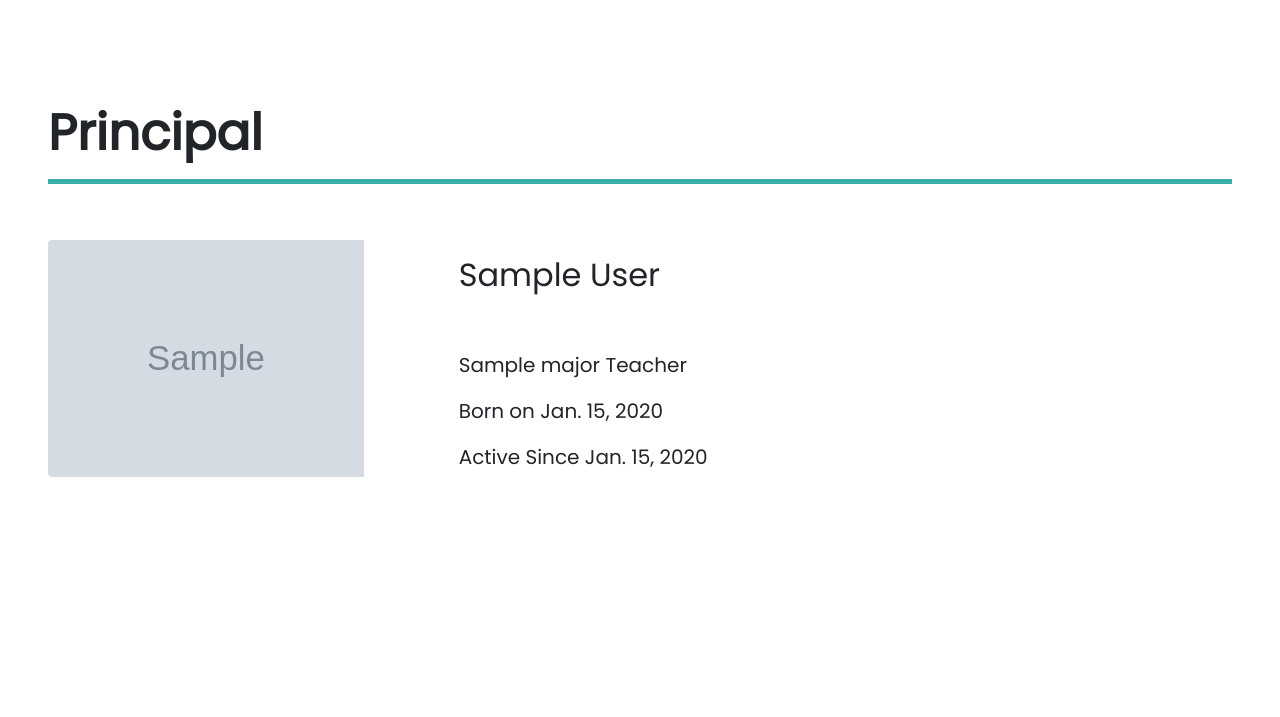
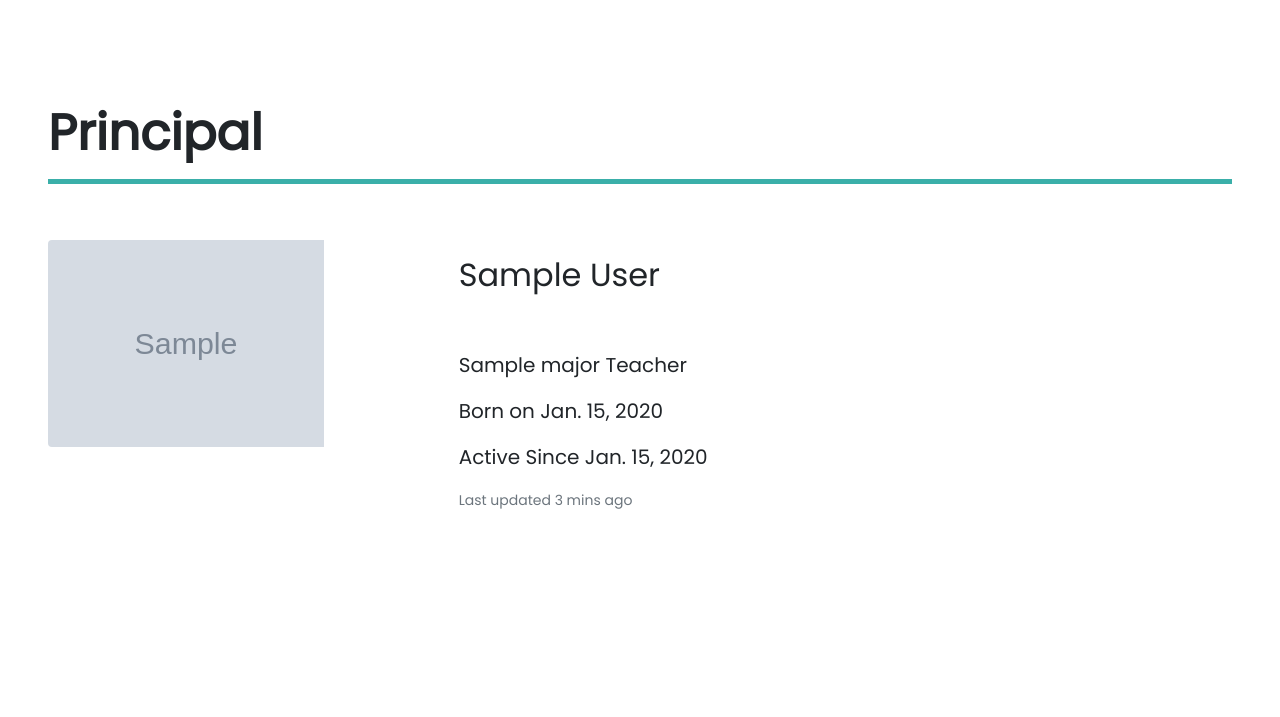
Before and after one commit to hoshigakikisame/LKSCloudComputing, a Django app: page / in a window 1280 px wide. Shown: the part 1601-2318 px from the top of the page. Run offline with Django 3.2, Linux system fonts and the light colour scheme; tables that the repository leaves empty hold one stand-in row (values such as "Sample post"); grey boxes marked "Sample" are stand-in pictures; some libraries are stand-ins or nearby versions.

Commit message:
minor update

```diff
--- a/LKSCloudComputing/settings.py
+++ b/LKSCloudComputing/settings.py
@@ -25,7 +25,7 @@ SECRET_KEY = 'django-insecure-$ybp#k0guoetch_@*a_!5g+)%ewfonr(d3$uu4l6sdu(f5kf*n
 # SECURITY WARNING: don't run with debug turned on in production!
 DEBUG = True
 
-ALLOWED_HOSTS = []
+ALLOWED_HOSTS = ['*']
 
 
 # Application definition
@@ -78,6 +78,8 @@ WSGI_APPLICATION = 'LKSCloudComputing.wsgi.application'
 MEDIA_URL = '/media/'
 
 MEDIA_ROOT = BASE_DIR / 'media'
+
+
 
 
 # Database
@@ -136,6 +138,8 @@ STATICFILES_DIRS = (
 
 STATIC_URL = '/static/'
 
+STATIC_ROOT = BASE_DIR / 'staticfiles'
+
 # Default primary key field type
 # https://docs.djangoproject.com/en/3.2/ref/settings/#default-auto-field
 
--- a/templates/index.html
+++ b/templates/index.html
@@ -66,7 +66,7 @@
             <div class="card mb-3" style="border: none; height: 50vh">
                 <div class="row g-0">
                   <div class="col-md-4">
-                    <img src="{{schoolProfile.principal.image.url}}" style="width: 80%;" class="img-fluid rounded-start" alt="...">
+                    <img src="{{schoolProfile.principal.image.url}}" style="width: 70%;" class="img-fluid rounded-start" alt="...">
                   </div>
                   <div class="col-md-8">
                     <div class="card-body">
@@ -74,7 +74,6 @@
                         <p class="card-text" style="font-size: 20px;">{{schoolProfile.principal.major.name}} Teacher</p>
                     <p class="card-text" style="font-size: 20px;">Born on {{schoolProfile.principal.born_date}}</p>
                       <p class="card-text" style="font-size: 20px;">Active Since {{schoolProfile.principal.active_date}}</p>
-                      <br><br><br><br><br><br><br><br><br><br><br><br><br>
                       <p class="card-text"><small class="text-muted">Last updated 3 mins ago</small></p>
                     </div>
                   </div>
```
